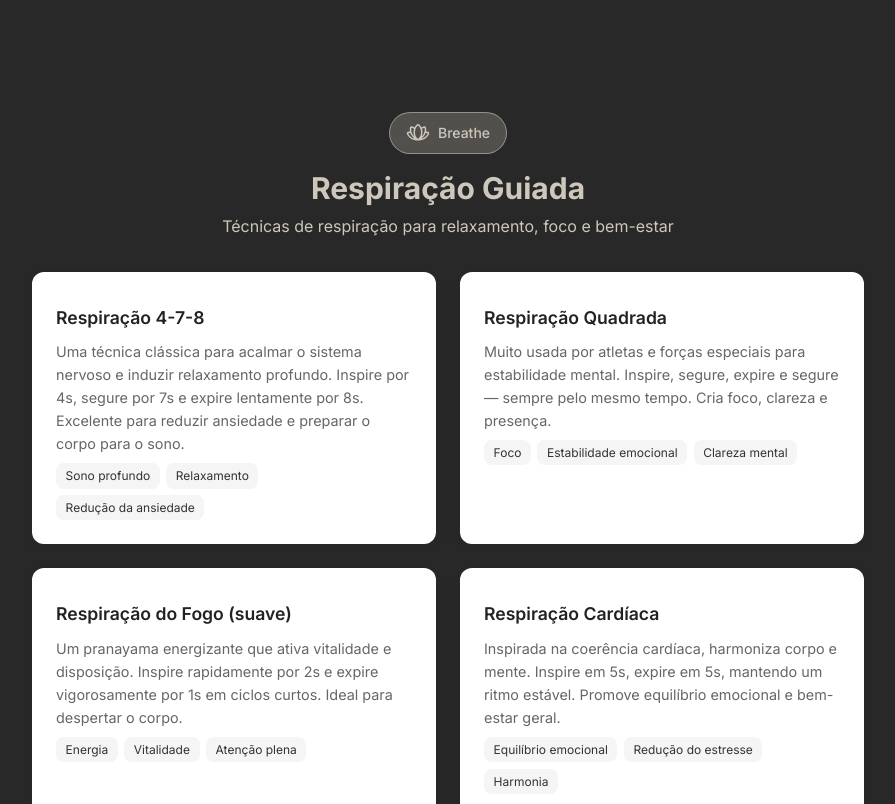
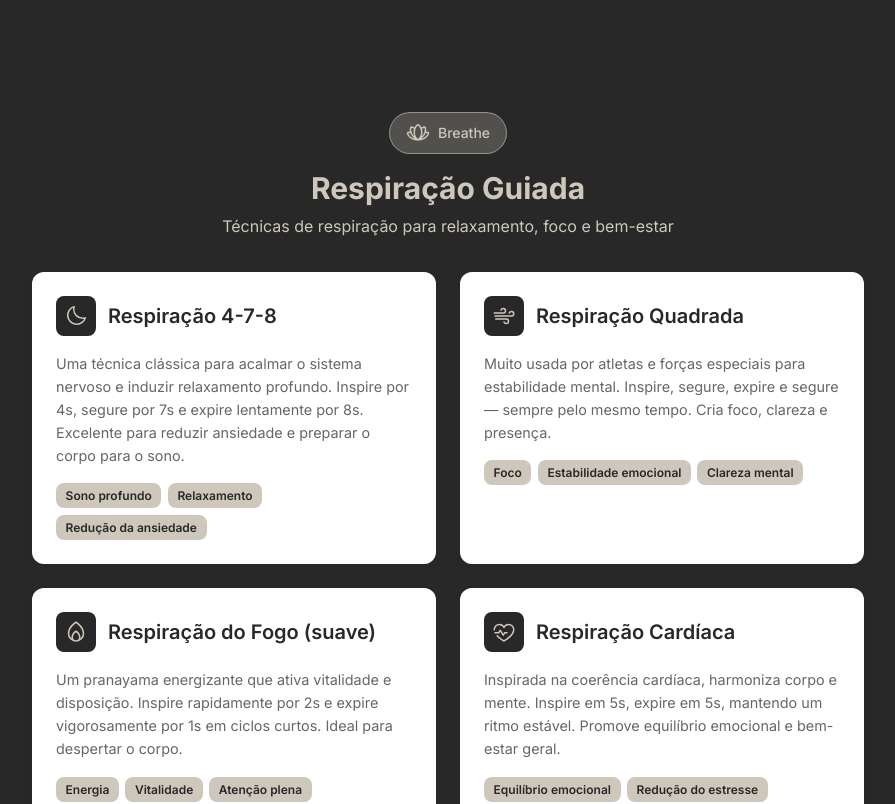
Before and after one commit to victor-medrado/breathe-app, a React (Vite) app: page / in a window 1280 px wide. Shown: the top 804 px of the page, without its empty margins (192-1087 px from the left). Built offline with nearby package versions, Linux system fonts and the light colour scheme.

Commit message:
feat(components/Card): improves Card component to respect new data type

```diff
--- a/src/components/Card/Card.styles.ts
+++ b/src/components/Card/Card.styles.ts
@@ -3,7 +3,7 @@ import styled from "styled-components";
 export const CardContainer = styled.div`
   display: flex;
   flex-direction: column;
-  gap: 0.5rem;
+  gap: 1rem;
   padding: 1.5rem;
   border-radius: 12px;
   background: #fff;
@@ -17,10 +17,16 @@ export const CardContainer = styled.div`
   }
 `;
 
+export const CardHeader = styled.div`
+  display: flex;
+  gap: 0.75rem;
+  align-items: center;
+`;
+
 export const Title = styled.h3`
-  font-size: 1.1rem;
+  font-size: 1.25rem;
   font-weight: 600;
-  color: #222;
+  color: ${({ theme }) => theme.colors.primary};
 `;
 
 export const Description = styled.p`
@@ -36,12 +42,20 @@ export const TagsWrapper = styled.div`
 
 export const Tag = styled.span`
   font-size: 0.75rem;
-  background: #f5f5f5;
-  color: #333;
+  font-weight: 600;
+  background: ${({ theme }) => theme.colors.secondary};
+  color: ${({ theme }) => theme.colors.primary};
   padding: 0.2rem 0.6rem;
   border-radius: 8px;
 `;
 
 export const IconWrapper = styled.div`
-  font-size: 2rem;
+  background-color: ${({ theme }) => theme.colors.background};
+  display: flex;
+  align-items: center;
+  justify-content: center;
+  border-radius: 8px;
+  width: 2.5rem;
+  height: 2.5rem;
+  text-align: center;
 `;
--- a/src/components/Card/Card.tsx
+++ b/src/components/Card/Card.tsx
@@ -1,27 +1,38 @@
-import type { Icon } from "@phosphor-icons/react";
+import { iconMap } from "../../data/icons";
 import {
   CardContainer,
+  CardHeader,
   Description,
   IconWrapper,
   Tag,
   TagsWrapper,
   Title,
 } from "./Card.styles";
-import React from "react";
 
 interface ICardProps {
   title: string;
   description?: string;
-  icon?: Icon;
+  icon?: string;
   tags?: string[];
   onClick?: () => void;
 }
 
 const Card = ({ title, description, icon, tags, onClick }: ICardProps) => {
+  const IconComponent = icon
+    ? iconMap[icon as keyof typeof iconMap]
+    : undefined;
+
   return (
     <CardContainer onClick={onClick}>
-      {icon && <IconWrapper>{React.createElement(icon)}</IconWrapper>}
-      <Title>{title}</Title>
+      <CardHeader>
+        {IconComponent && (
+          <IconWrapper>
+            <IconComponent size={24} />
+          </IconWrapper>
+        )}
+        <Title>{title}</Title>
+      </CardHeader>
+
       {description && <Description>{description}</Description>}
       {tags && (
         <TagsWrapper>
```
